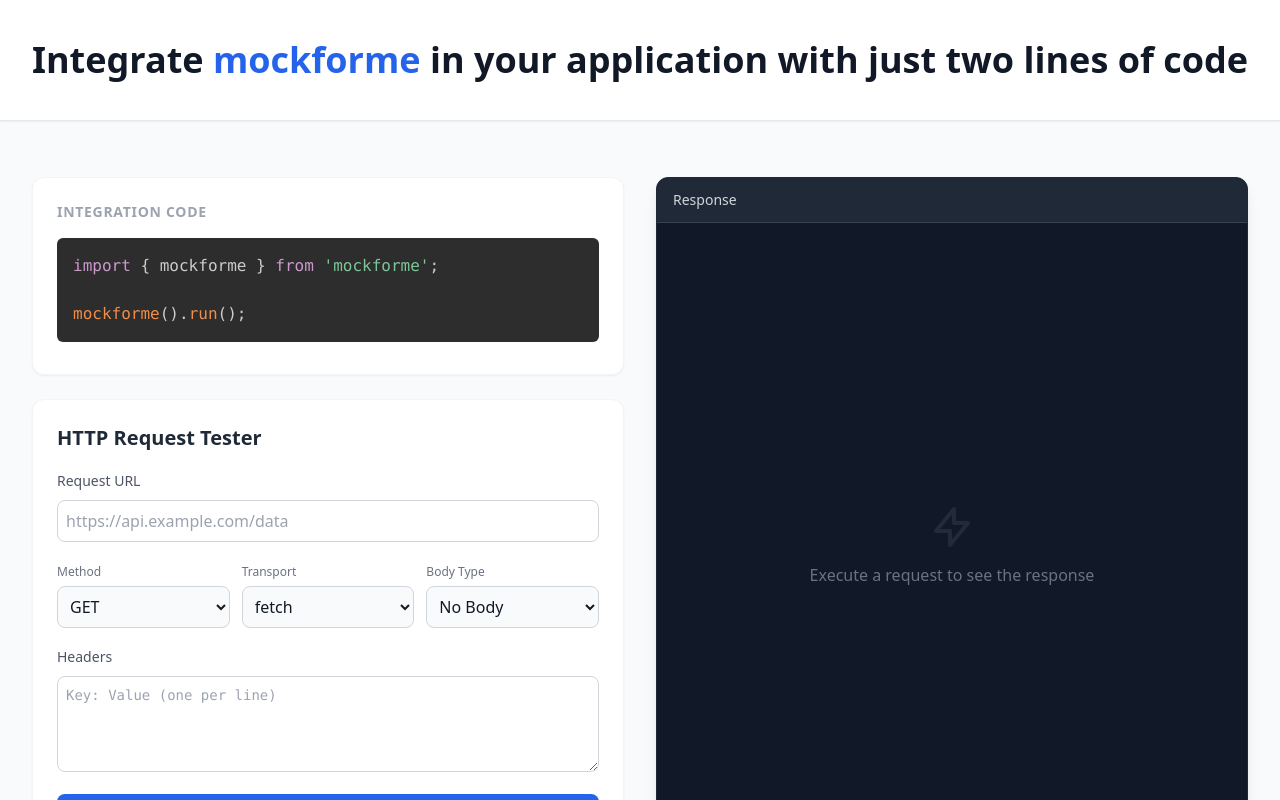
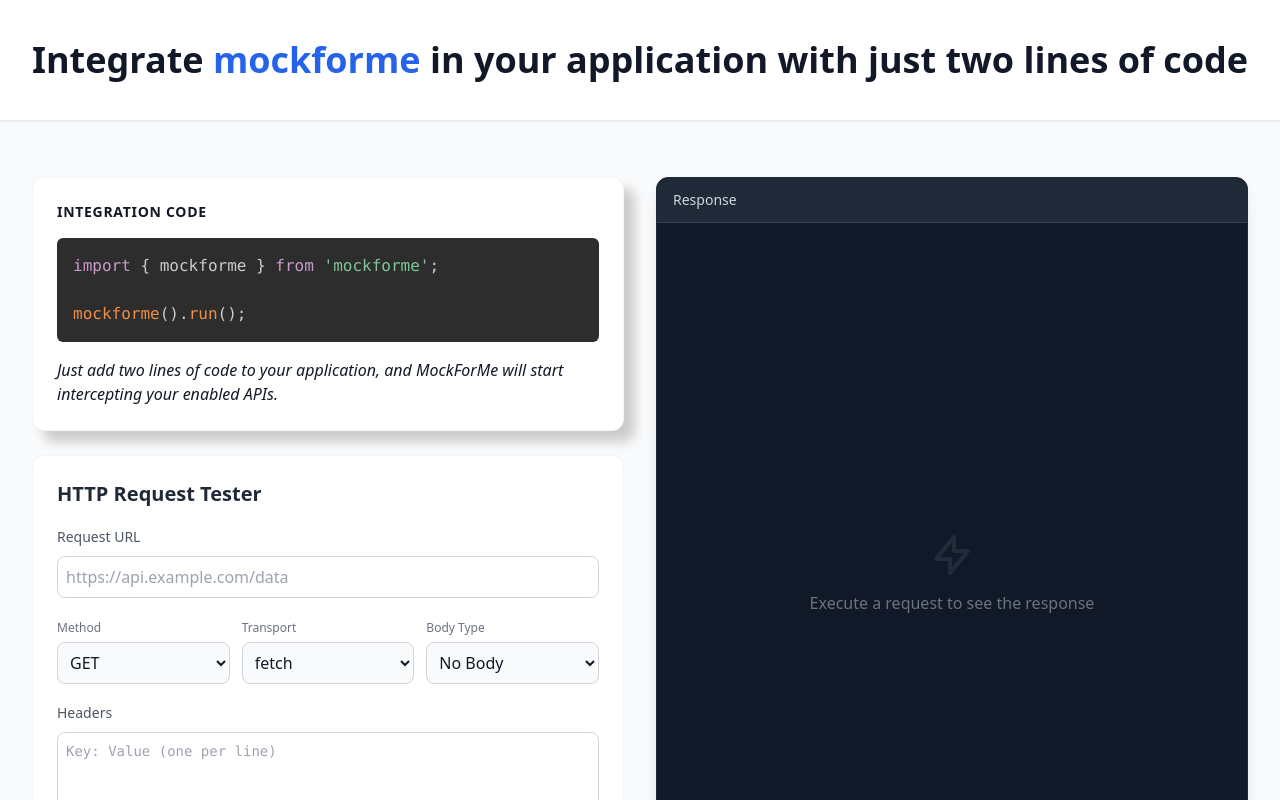
Before and after one commit to mockformedev/mockforme-reactjs, a React (Create React App) app: page / in a window 1280 px wide. Shown: the top 800 px of the page. Built offline with nearby package versions, Linux system fonts and the light colour scheme; no server answers; what mockforme would draw is missing.

Commit message:
chore: some modifications in design

```diff
--- a/src/App.css
+++ b/src/App.css
@@ -36,3 +36,7 @@
     transform: rotate(360deg);
   }
 }
+
+.code-block-container {
+  box-shadow: 11px 11px 11px #ccc;
+}
--- a/src/App.js
+++ b/src/App.js
@@ -31,16 +31,19 @@ function App() {
         {/* Since HttpRequestTester already has a 2-column grid internally, I'll modify App.js to wrap it better or modify HttpRequestTester again. */}
         {/* Let's modify App.js to just render HttpRequestTester, but I'll update HttpRequestTester to accept Children for the left column. */}
         <HttpRequestTester>
-          <div className='bg-white p-6 rounded-xl shadow-sm border border-gray-100'>
-            <h3 className='text-sm font-bold text-gray-400 uppercase tracking-wider mb-4'>Integration Code</h3>
+          <div className='bg-white p-6 rounded-xl border border-gray-100 code-block-container'>
+            <h3 className='text-sm font-bold text-black-600 uppercase tracking-wider mb-4'>Integration Code</h3>
             <CodeBlock code={`import { mockforme } from 'mockforme';
 
 mockforme().run();`}
             />
+            <div className='text-base text-black-600 mt-4 italic'>
+              Just add two lines of code to your application, and MockForMe will start intercepting your enabled APIs.
+            </div>
           </div>
         </HttpRequestTester>
       </main>
-    </div>
+    </div >
   );
 }
 
```
